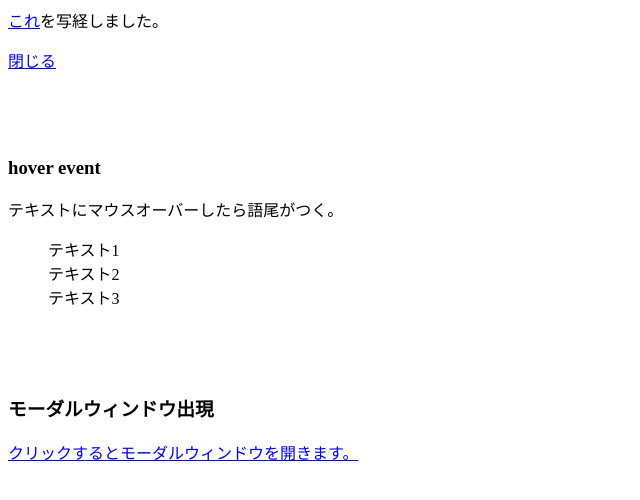
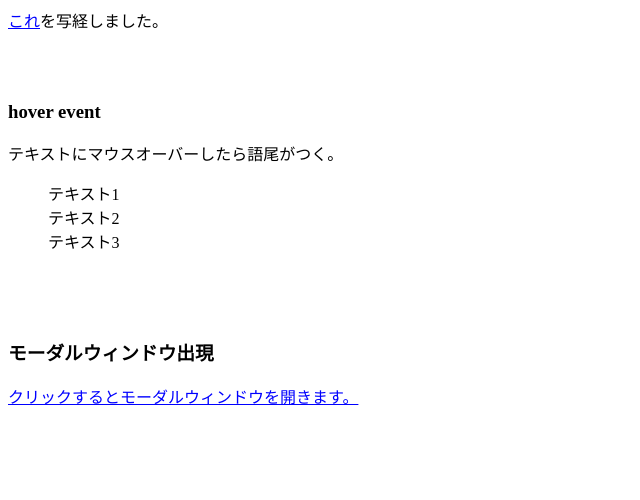
Before and after one commit to r-murakami15/coding_30_PJ, a plain HTML site: page 11day/11day.html in a window 1280 px wide. Shown: the whole page, without its empty margins (0-640 px from the left). Drawn offline with nearby package versions, Linux system fonts and the light colour scheme.

Commit message:
11day.htmlを修正

```diff
--- a/11day/11day.html
+++ b/11day/11day.html
@@ -6,7 +6,6 @@
 
   <title>11day</title>
   <a class="button-link" href="https://syncer.jp/jquery-modal-window">これ</a>を写経しました。
-  <p id="tyuousoroe" class="button-link">閉じる</p>
 </head>
 
 <body>
```
